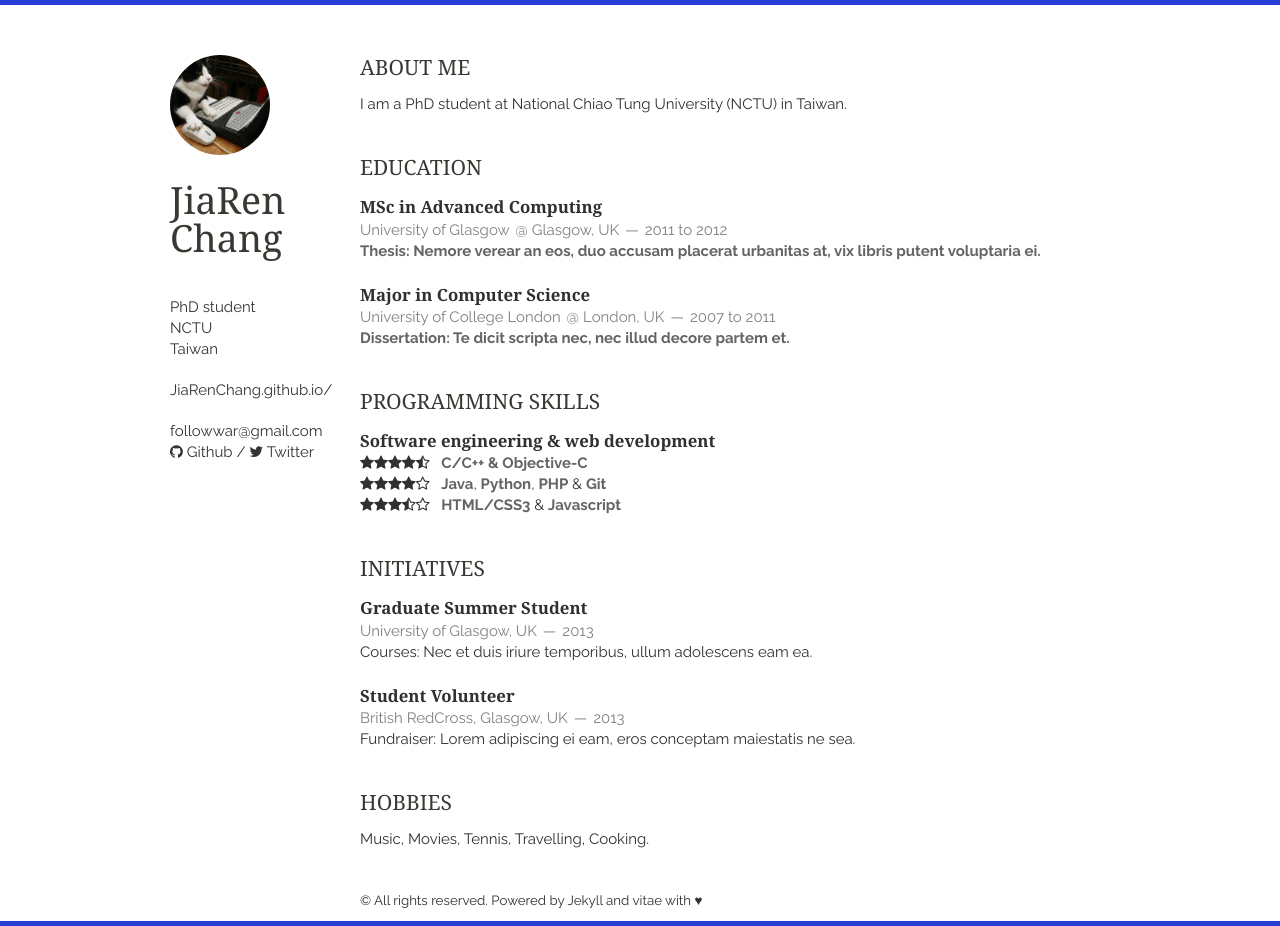
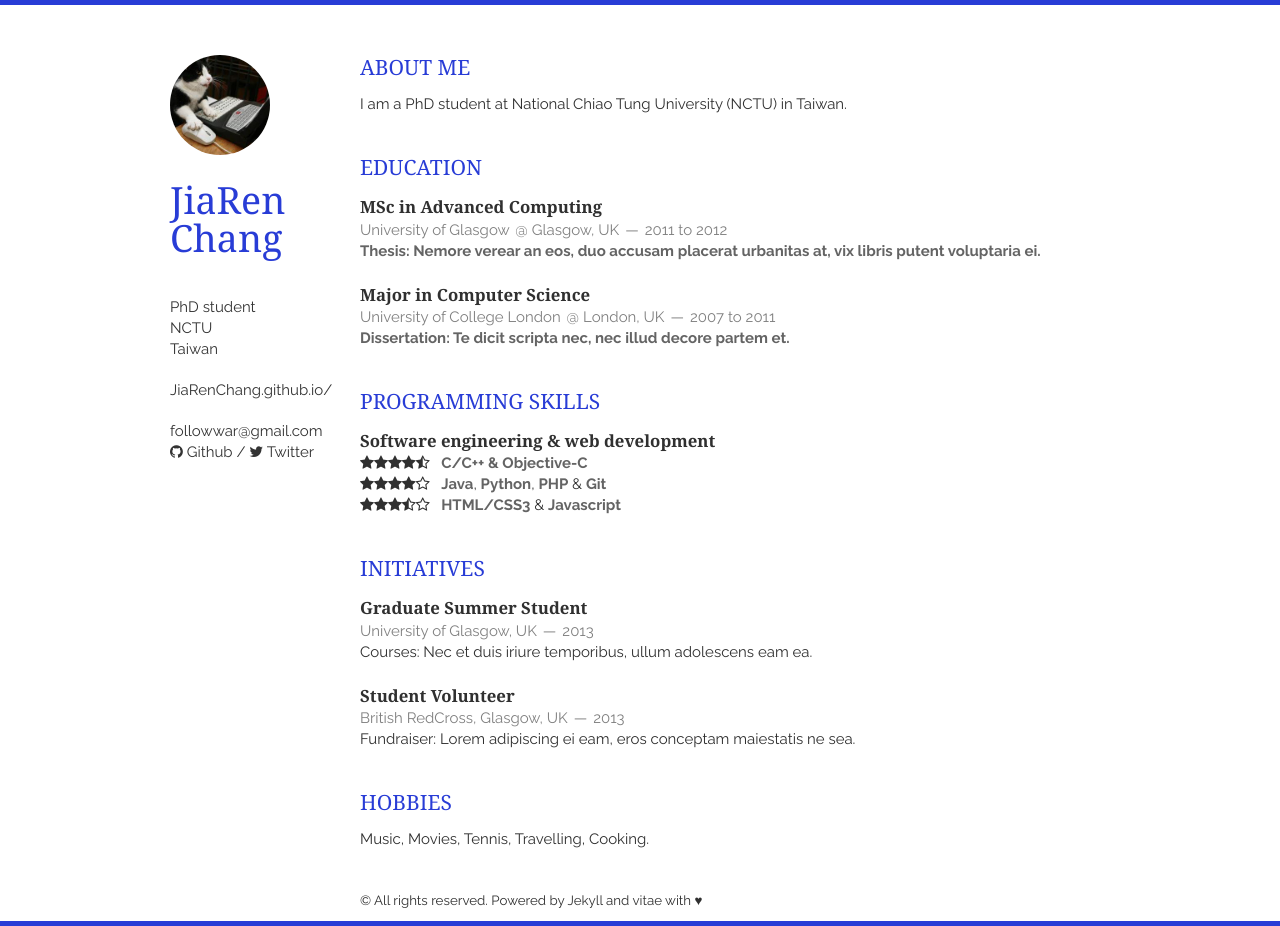
Before and after one commit to JiaRenChang/JiaRenChang.github.io, a Jekyll site: the page built from index.html, in a window 1280 px wide. Built offline with Jekyll 4.4.1, drawn with Linux system fonts in a browser that asks for light colours; nearby versions of some CDN libraries; the list of posts is cut into pages by our own code.

Commit message:
Update layout.css

```diff
--- a/static/css/layout.css
+++ b/static/css/layout.css
@@ -40,7 +40,7 @@ p, address {
 }
 
 header > h1, section > h1 {
-    color: #373a33;
+    color: #283cd6;
 }
 
 header > h1 {
```
